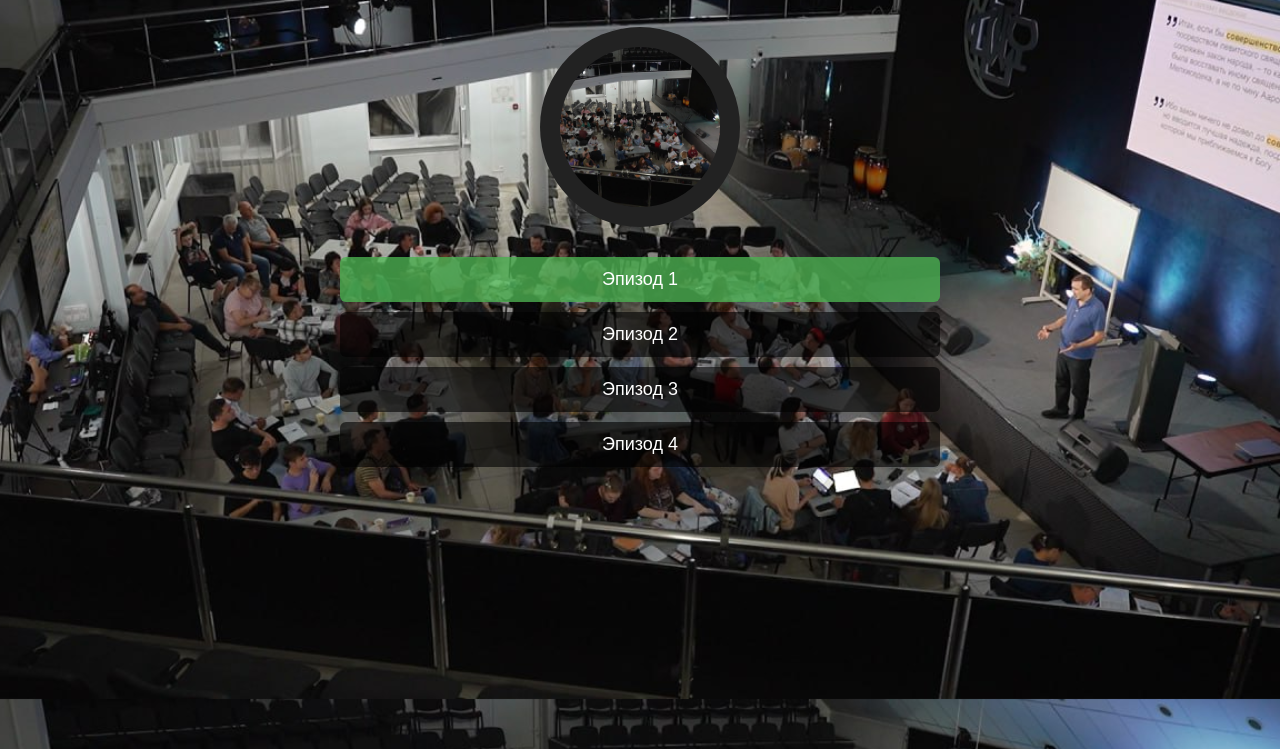
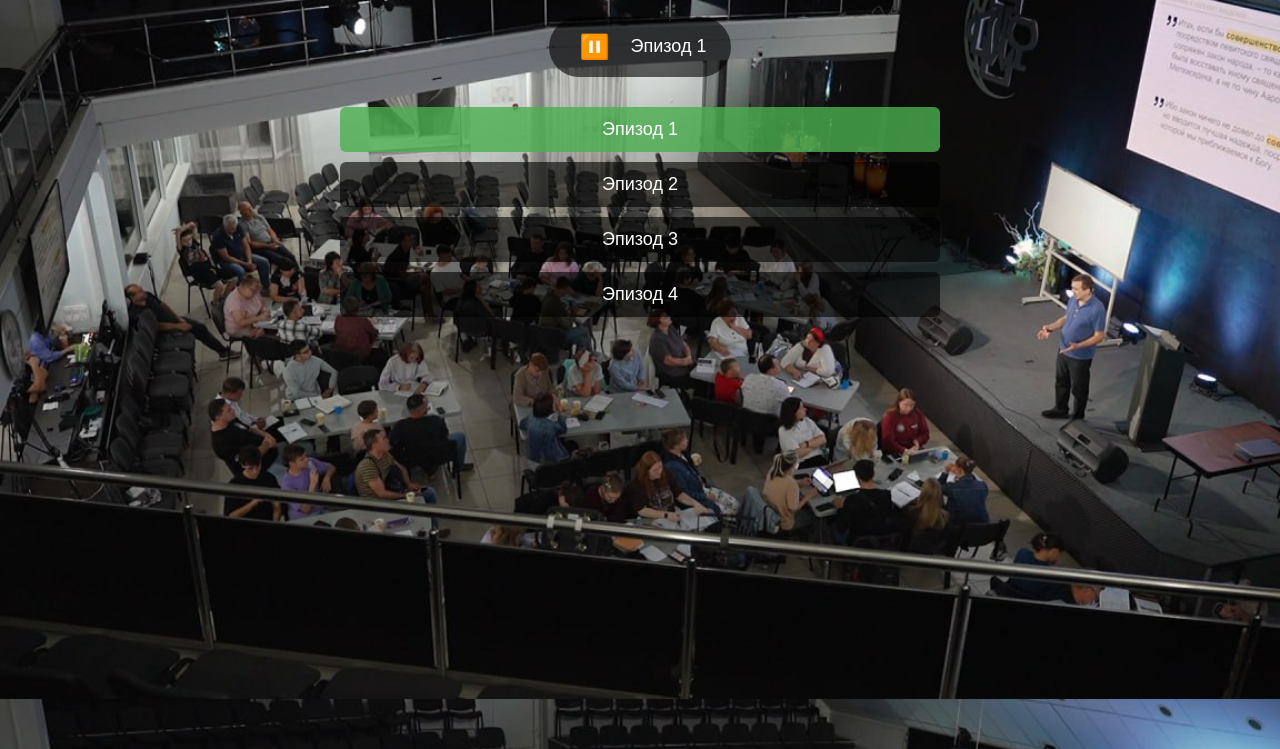
Before and after one commit to rom-kor/ibotak, a plain HTML site: page index.html in a window 1280 px wide. Shown: the part 101-850 px from the top of the page. Drawn offline with Linux system fonts and the light colour scheme.

Commit message:
Update index.html

```diff
--- a/index.html
+++ b/index.html
@@ -17,32 +17,32 @@
       min-height: 100vh;
       padding-top: 50px;
     }
-    h2 { text-shadow: 0 0 10px rgba(0,0,0,0.7); margin-bottom: 30px; }
-    .player-circle {
-      position: relative;
-      width: 200px;
-      height: 200px;
-      border-radius: 50%;
-      background: #222;
+    h2 {
+      text-shadow: 0 0 10px rgba(0,0,0,0.7);
+      margin-bottom: 20px;
+    }
+    .custom-player {
       display: flex;
+      align-items: center;
       justify-content: center;
-      align-items: center;
+      gap: 15px;
+      background: rgba(0,0,0,0.6);
+      padding: 15px 25px;
+      border-radius: 50px;
       margin-bottom: 30px;
     }
-    .player-circle img {
-      width: 160px;
-      height: 160px;
-      border-radius: 50%;
-      object-fit: cover;
+    .custom-player button {
+      font-size: 24px;
+      background: none;
+      border: none;
+      color: #4caf50;
+      cursor: pointer;
+      transition: transform 0.2s;
     }
-    .progress-ring {
-      position: absolute;
-      top: 0; left: 0;
-      width: 200px;
-      height: 200px;
-      transform: rotate(-90deg);
+    .custom-player button:hover { transform: scale(1.2); }
+    .custom-player span {
+      font-size: 18px;
     }
-    audio { display: none; }
     ul {
       list-style: none;
       padding: 0;
@@ -70,11 +70,9 @@
 
   <h2>🎧 RAI Podcast</h2>
 
-  <div class="player-circle">
-    <svg class="progress-ring" width="200" height="200">
-      <circle cx="100" cy="100" r="90" stroke="#4caf50" stroke-width="8" fill="transparent" stroke-dasharray="565.48" stroke-dashoffset="565.48"/>
-    </svg>
-    <img src="cover.jpg" alt="Обложка">
+  <div class="custom-player">
+    <button id="playPause">▶️</button>
+    <span id="nowPlaying">Эпизод 1</span>
   </div>
 
   <audio id="player"></audio>
@@ -88,3 +86,60 @@
 
   <script>
     const player = document.getElementById('player');
+    const playPause = document.getElementById('playPause');
+    const nowPlaying = document.getElementById('nowPlaying');
+    const episodes = document.querySelectorAll('#episodeList li');
+
+    const KEY_PREFIX = 'podcast_pos_';
+    const LAST_EP_KEY = 'podcast_last_ep';
+
+    function loadEpisode(episode) {
+      const src = episode.dataset.src;
+      player.src = src;
+
+      episodes.forEach(e => e.classList.remove('active'));
+      episode.classList.add('active');
+
+      nowPlaying.textContent = episode.textContent;
+      localStorage.setItem(LAST_EP_KEY, src);
+
+      const saved = localStorage.getItem(KEY_PREFIX + src);
+      player.addEventListener('loadedmetadata', () => {
+        if (saved) player.currentTime = parseFloat(saved);
+      }, { once: true });
+
+      player.play();
+      playPause.textContent = '⏸️';
+    }
+
+    // Загрузка последнего эпизода
+    window.addEventListener('load', () => {
+      const last = localStorage.getItem(LAST_EP_KEY);
+      const episode = Array.from(episodes).find(e => e.dataset.src === last) || episodes[0];
+      loadEpisode(episode);
+    });
+
+    // Клик по эпизоду
+    episodes.forEach(episode => {
+      episode.addEventListener('click', () => loadEpisode(episode));
+    });
+
+    // Кнопка Play/Pause
+    playPause.addEventListener('click', () => {
+      if (player.paused) {
+        player.play();
+        playPause.textContent = '⏸️';
+      } else {
+        player.pause();
+        playPause.textContent = '▶️';
+      }
+    });
+
+    // Сохраняем прогресс
+    player.addEventListener('timeupdate', () => {
+      localStorage.setItem(KEY_PREFIX + player.src.split('/').pop(), player.currentTime);
+    });
+  </script>
+
+</body>
+</html>
```
